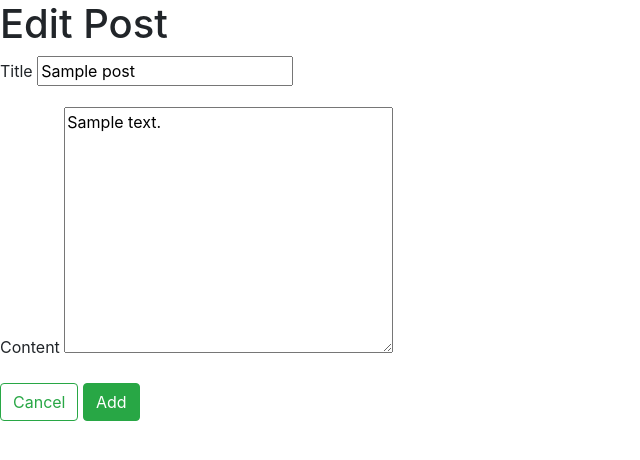
After one commit to sjbrooks/Flask-Blogly, a Flask app: page /posts/1/edit in a window 1280 px wide. The commit adds this page. Shown: the top 460 px of the page, without its empty margins (0-640 px from the left). Run offline with Flask 2, Linux system fonts and the light colour scheme; tables that the repository leaves empty hold one stand-in row (values such as "Sample post"); some libraries are stand-ins or nearby versions.

Commit message:
added edit post get and post routes and templates

```diff
--- a/app.py
+++ b/app.py
@@ -88,3 +88,24 @@ def post_new_post(id):
 def render_new_post(id):
     post = Post.query.get_or_404(id)
     return render_template('post-detail.html', post=post)
+
+
+@app.route('/posts/<id>/edit')
+def get_edit_post(id):
+    print('\n \n \n WE MADE IT TO GET EDIT POST')
+    post = Post.query.get_or_404(id)
+    return render_template('edit-post.html', post=post)
+
+
+@app.route('/posts/<id>/edit', methods=['POST'])
+def post_edit_post(id):
+    post = Post.query.get_or_404(id)
+
+    title = request.form.get("title")
+    content = request.form.get("content")
+
+    post.title = title
+    post.content = content
+    db.session.commit()
+
+    return redirect(f"/users/{post.user_id}")
--- /dev/null
+++ b/templates/edit-post.html
@@ -0,0 +1,23 @@
+{% extends 'base.html' %}
+
+{% block title %}
+Edit Post
+{% endblock %}
+{% block content %}
+<form action="" method="POST">
+  <div class="form-group">
+    <label for="title">
+      Title
+    </label>
+    <input type="text" name="title" id="title" value="{{ post.title }}"/>
+  </div>
+  <div class="form-group">
+    <label for="content">
+      Content
+    </label>
+    <textarea name="content" id="content" cols="30" rows="10">{{ post.content }}</textarea>
+  </div>
+  <a href="/users/{{ post.user.id }}" class="btn btn-outline-success">Cancel</a>
+  <button class="btn btn-success" type="submit">Add</button>
+</form>
+{% endblock %}
--- a/templates/post-detail.html
+++ b/templates/post-detail.html
@@ -19,7 +19,7 @@
     <a class="btn btn-outline-primary" href="/users/{{ post.user.id }}">
       Cancel
     </a>
-    <a class="btn btn-primary" href="/posts/{{ post.id }}/edit/">
+    <a class="btn btn-primary" href="/posts/{{ post.id }}/edit">
       Edit
     </a>
     <form action="/posts/{{ post.id }}/delete" method="POST">
```
